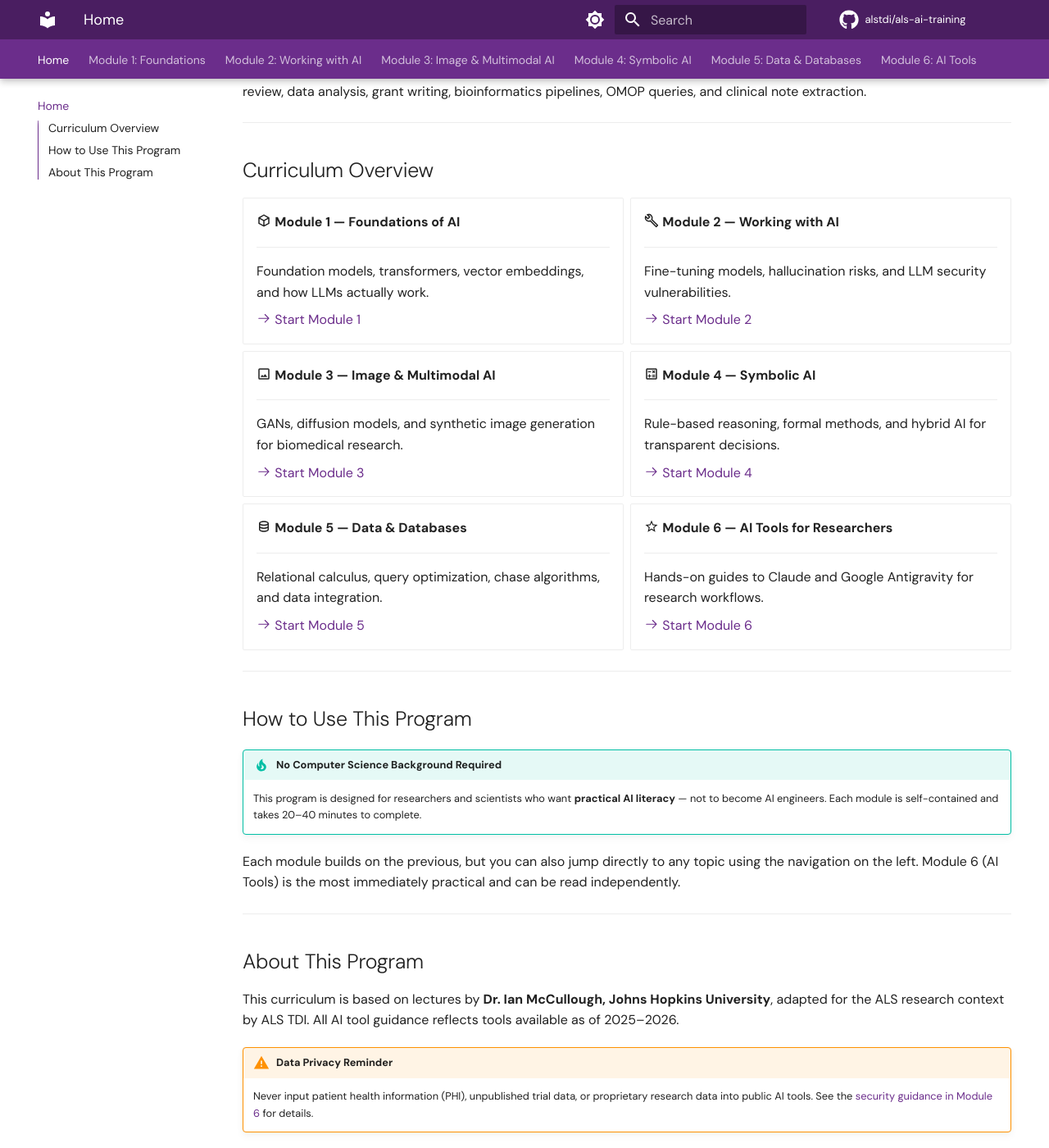
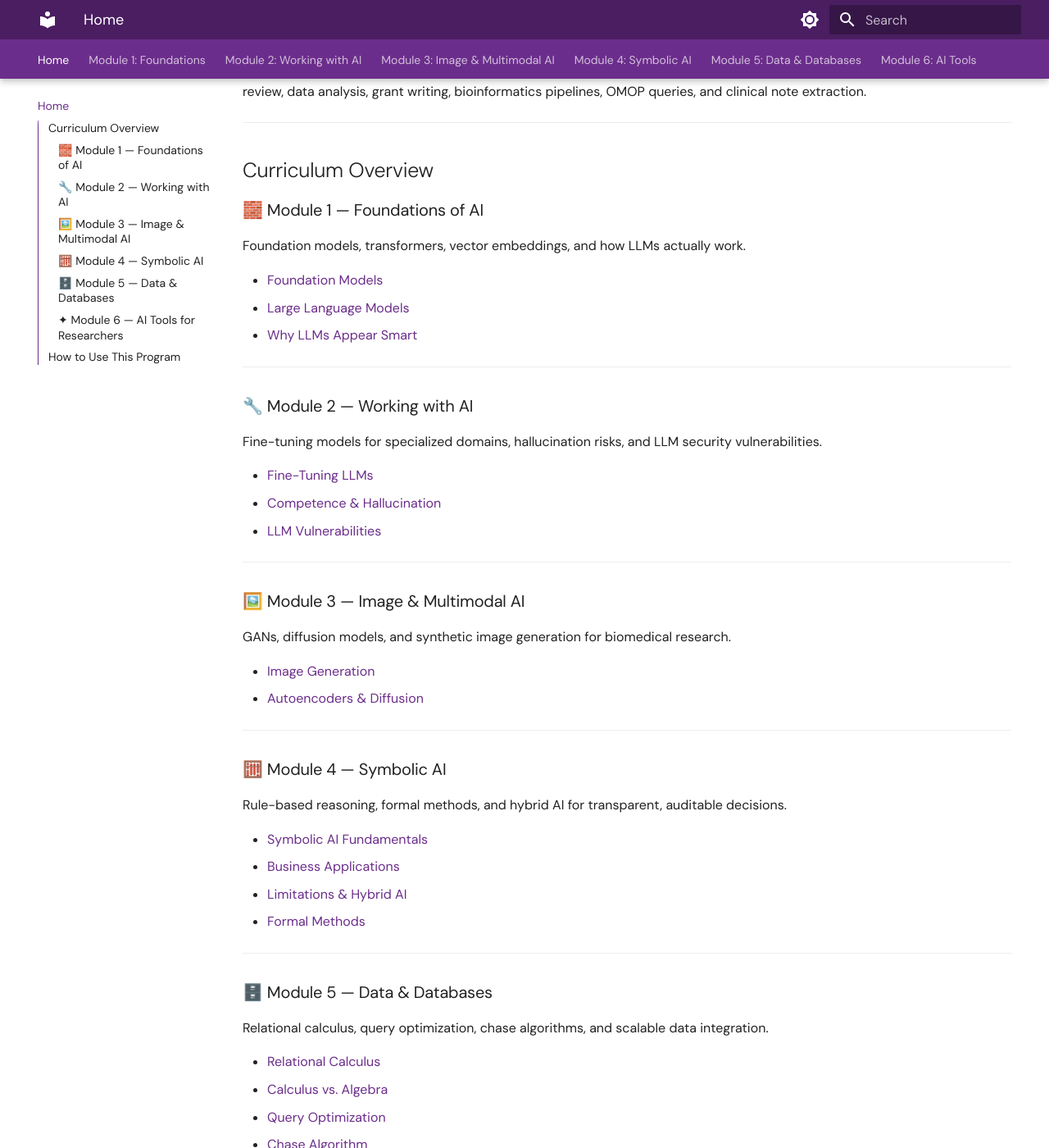
Before and after one commit to BoyceLab/ALSAI, an MkDocs documentation site: the page built from docs/index.md, in a window 1280 px wide and 1400 px high, scrolled down 196 px. Shown: the whole window at 82% size. Built offline with MkDocs 1.6.1 and Material for MkDocs 9.7.7, drawn with Linux system fonts in a browser that asks for light colours; some web fonts are replaced; comment, search, counter and statistics services are not loaded; some of the changed text lies outside the part shown.

Commit message:
Add files via upload

```diff
--- a/docs/index.md
+++ b/docs/index.md
@@ -8,57 +8,58 @@ Covering everything from how large language models work to hands-on use of Claud
 
 ## Curriculum Overview
 
-<div class="grid cards" markdown>
+### 🧱 Module 1 — Foundations of AI
+Foundation models, transformers, vector embeddings, and how LLMs actually work.
 
--   :material-cube-outline: **Module 1 — Foundations of AI**
+- [Foundation Models](module-1/foundation-models.md)
+- [Large Language Models](module-1/large-language-models.md)
+- [Why LLMs Appear Smart](module-1/why-llms-appear-smart.md)
 
-    ---
+---
 
-    Foundation models, transformers, vector embeddings, and how LLMs actually work.
+### 🔧 Module 2 — Working with AI
+Fine-tuning models for specialized domains, hallucination risks, and LLM security vulnerabilities.
 
-    [:octicons-arrow-right-24: Start Module 1](module-1/foundation-models.md)
+- [Fine-Tuning LLMs](module-2/fine-tuning.md)
+- [Competence & Hallucination](module-2/competence-hallucination.md)
+- [LLM Vulnerabilities](module-2/vulnerabilities.md)
 
--   :material-wrench-outline: **Module 2 — Working with AI**
+---
 
-    ---
+### 🖼️ Module 3 — Image & Multimodal AI
+GANs, diffusion models, and synthetic image generation for biomedical research.
 
-    Fine-tuning models, hallucination risks, and LLM security vulnerabilities.
+- [Image Generation](module-3/image-generation.md)
+- [Autoencoders & Diffusion](module-3/autoencoders-diffusion.md)
 
-    [:octicons-arrow-right-24: Start Module 2](module-2/fine-tuning.md)
+---
 
--   :material-image-outline: **Module 3 — Image & Multimodal AI**
+### 🧮 Module 4 — Symbolic AI
+Rule-based reasoning, formal methods, and hybrid AI for transparent, auditable decisions.
 
-    ---
+- [Symbolic AI Fundamentals](module-4/symbolic-ai.md)
+- [Business Applications](module-4/applications.md)
+- [Limitations & Hybrid AI](module-4/limitations-hybrid.md)
+- [Formal Methods](module-4/formal-methods.md)
 
-    GANs, diffusion models, and synthetic image generation for biomedical research.
+---
 
-    [:octicons-arrow-right-24: Start Module 3](module-3/image-generation.md)
+### 🗄️ Module 5 — Data & Databases
+Relational calculus, query optimization, chase algorithms, and scalable data integration.
 
--   :material-calculator-variant-outline: **Module 4 — Symbolic AI**
+- [Relational Calculus](module-5/relational-calculus.md)
+- [Calculus vs. Algebra](module-5/calculus-vs-algebra.md)
+- [Query Optimization](module-5/query-optimization.md)
+- [Chase Algorithm](module-5/chase-algorithm.md)
+- [Data Integration at Scale](module-5/data-integration.md)
 
-    ---
+---
 
-    Rule-based reasoning, formal methods, and hybrid AI for transparent decisions.
+### ✦ Module 6 — AI Tools for Researchers
+Hands-on guides to Claude and Google Antigravity for real research workflows.
 
-    [:octicons-arrow-right-24: Start Module 4](module-4/symbolic-ai.md)
-
--   :material-database-outline: **Module 5 — Data & Databases**
-
-    ---
-
-    Relational calculus, query optimization, chase algorithms, and data integration.
-
-    [:octicons-arrow-right-24: Start Module 5](module-5/relational-calculus.md)
-
--   :material-star-outline: **Module 6 — AI Tools for Researchers**
-
-    ---
-
-    Hands-on guides to Claude and Google Antigravity for research workflows.
-
-    [:octicons-arrow-right-24: Start Module 6](module-6/claude-anthropic.md)
-
-</div>
+- [Claude & Anthropic for Research](module-6/claude-anthropic.md)
+- [Google Antigravity for Bioinformatics](module-6/antigravity.md)
 
 ---
 
@@ -67,13 +68,9 @@ Covering everything from how large language models work to hands-on use of Claud
 !!! tip "No Computer Science Background Required"
     This program is designed for researchers and scientists who want **practical AI literacy** — not to become AI engineers. Each module is self-contained and takes 20–40 minutes to complete.
 
-Each module builds on the previous, but you can also jump directly to any topic using the navigation on the left. Module 6 (AI Tools) is the most immediately practical and can be read independently.
+Each module builds on the previous, but you can also jump directly to any topic using the navigation. **Module 6 (AI Tools) is the most immediately practical and can be read independently.**
 
 ---
 
-## About This Program
-
-This curriculum is based on lectures by **Dr. Ian McCullough, Johns Hopkins University**, adapted for the ALS research context by ALS TDI. All AI tool guidance reflects tools available as of 2025–2026.
-
 !!! warning "Data Privacy Reminder"
     Never input patient health information (PHI), unpublished trial data, or proprietary research data into public AI tools. See the [security guidance in Module 6](module-6/antigravity.md#security-data-governance-checklist) for details.
--- a/mkdocs.yml
+++ b/mkdocs.yml
@@ -1,11 +1,8 @@
 site_name: AI for ALS Research
 site_description: A practical AI training program for ALS TDI researchers, scientists, and staff
 site_author: ALS TDI
-site_url: https://alstdi.github.io/als-ai-training/
-
-repo_name: alstdi/als-ai-training
-repo_url: https://github.com/alstdi/als-ai-training
-edit_uri: edit/main/docs/
+docs_dir: docs
+site_dir: site
 
 theme:
   name: material
@@ -37,15 +34,6 @@ theme:
     - content.code.copy
     - content.code.annotate
     - toc.integrate
-  icon:
-    repo: fontawesome/brands/github
-
-extra:
-  social:
-    - icon: fontawesome/solid/globe
-      link: https://www.als.net
-    - icon: fontawesome/brands/github
-      link: https://github.com/alstdi
 
 extra_css:
   - assets/custom.css
@@ -57,22 +45,12 @@ plugins:
 markdown_extensions:
   - admonition
   - pymdownx.details
-  - pymdownx.superfences:
-      custom_fences:
-        - name: mermaid
-          class: mermaid
-          format: !!python/name:pymdownx.superfences.fence_code_format
+  - pymdownx.superfences
   - pymdownx.highlight:
       anchor_linenums: true
-      line_spans: __span
-      pygments_lang_class: true
   - pymdownx.inlinehilite
-  - pymdownx.snippets
   - pymdownx.tabbed:
       alternate_style: true
-  - pymdownx.emoji:
-      emoji_index: !!python/name:material.extensions.emoji.twemoji
-      emoji_generator: !!python/name:material.extensions.emoji.to_svg
   - attr_list
   - md_in_html
   - tables
```
Also changed, not shown: requirements.txt (+4 -4 lines).
